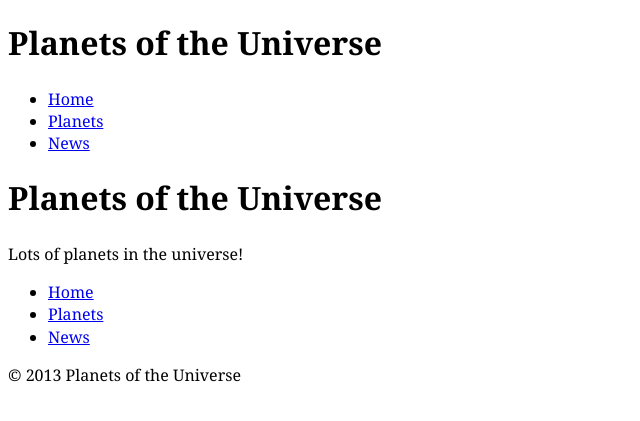
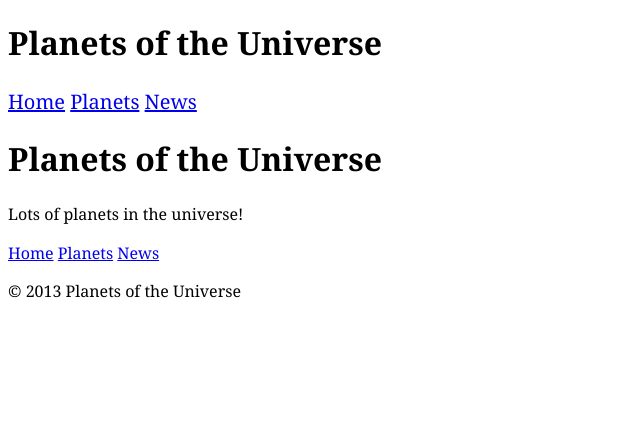
Before and after one commit to Dwightgnjohnson/planets-of-the-universe, a Jekyll site: the page built from index.html, in a window 1280 px wide. Shown: the top 421 px of the page, without its empty margins (0-640 px from the left). Built offline with Jekyll 4.4.1, drawn with Linux system fonts in a browser that asks for light colours; Markdown is read by kramdown in place of the engine named in the settings.

Commit message:
Added different classes for nav top and bottom.

```diff
--- a/_includes/nav.html
+++ b/_includes/nav.html
@@ -1,5 +1,5 @@
 <nav>
-  <ul class="nav">
+  <ul class="nav {{include.navclass}}">
     <li><a href="{{site.baseurl}}/" class="{% if page.url == '/index.html' %}current{% endif %}">Home</a></li>
     <li><a href="{{site.baseurl}}/planets/">Planets</a></li>
     <li><a href="{{site.baseurl}}/news.html" class="{% if page.url == '/news.html' %}current{% endif %}">News</a></li>
--- a/_layouts/default.html
+++ b/_layouts/default.html
@@ -9,13 +9,13 @@
 
 <header>
   <h1>Planets of the Universe</h1>
-  {% include nav.html %}
+  {% include nav.html navclass='nav-top' %}
 </header>
 
 {{content}}
 
 <footer>
-  {% include nav.html %}
+  {% include nav.html navclass='nav-bottom' %}
   <p>© 2013 Planets of the Universe</p>
 </footer>
 
--- a/css/common.css
+++ b/css/common.css
@@ -10,3 +10,18 @@
 
   color: #fff;
 }
+
+.nav {
+  margin: 0;
+  padding: 0;
+
+  list-style-type: none;
+}
+
+.nav > li {
+  display: inline-block;
+}
+
+.nav-top {
+  font-size: 1.25rem;
+}
```
